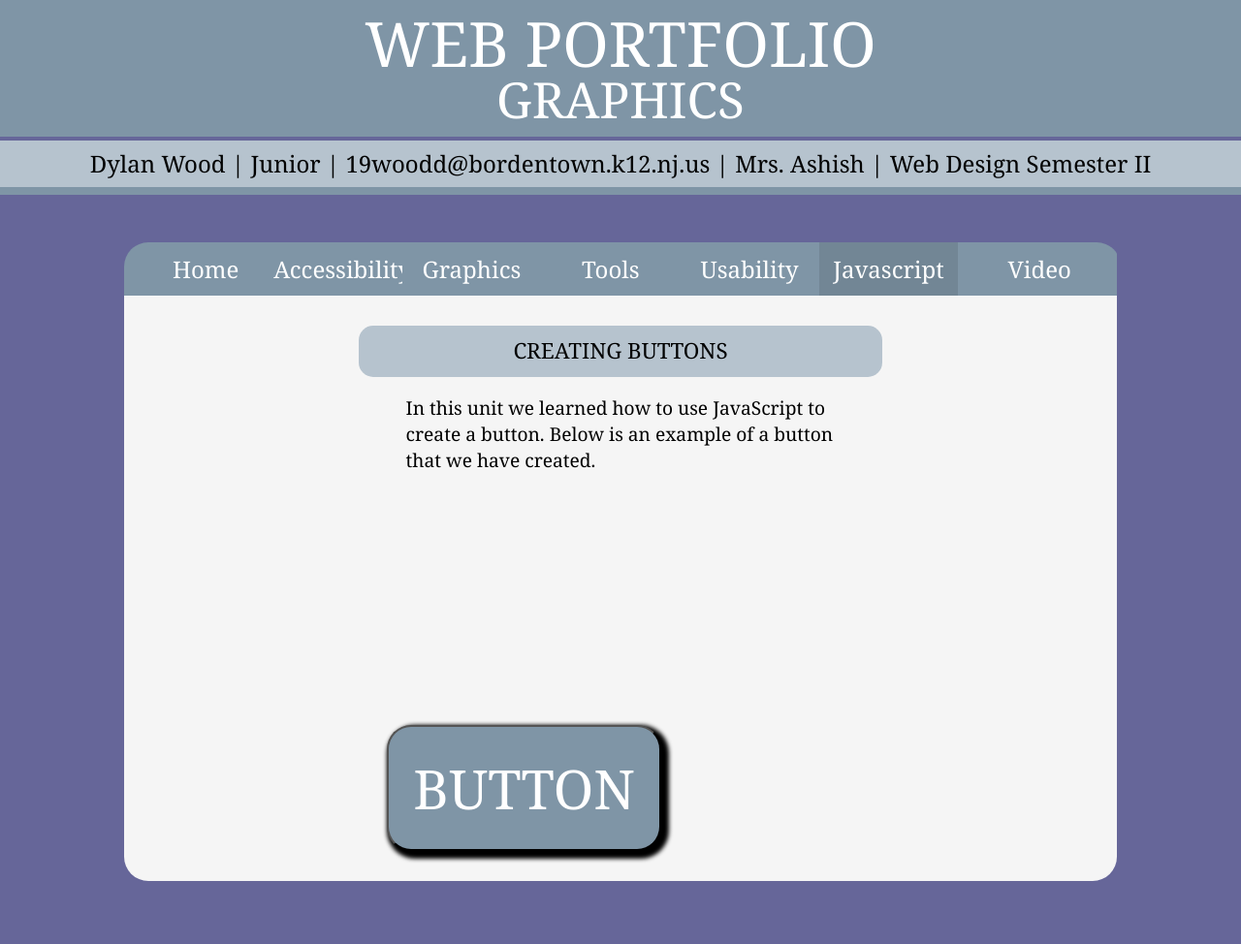
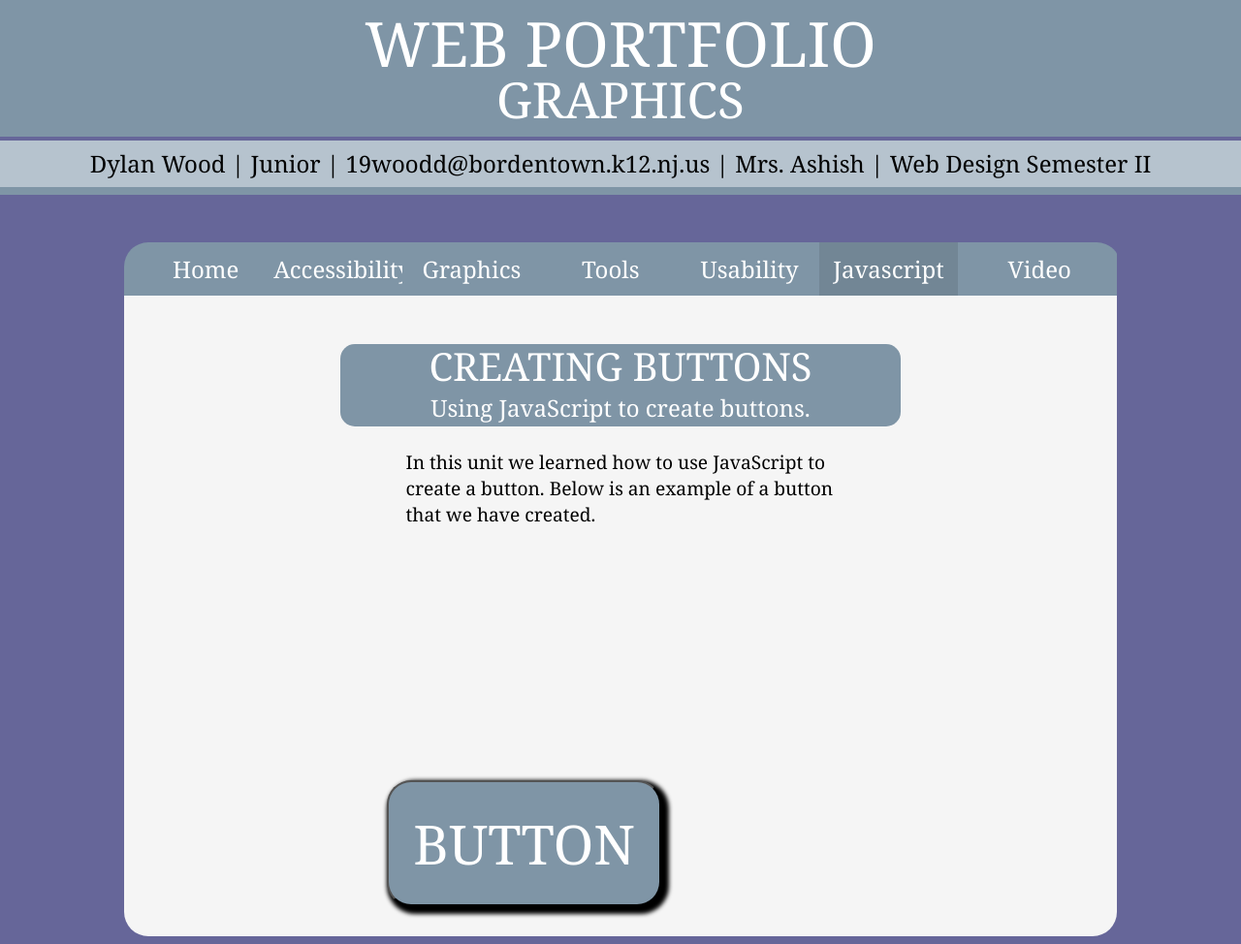
Before and after one commit to 19woodd/baseball, a Jekyll site: the page javascript.html, which Jekyll copies as it is, in a window 1280 px wide and 974 px high. Shown: the whole window at 97% size. Built offline with Jekyll 4.4.1, drawn with Linux system fonts in a browser that asks for light colours.

Commit message:
Add files via upload

```diff
--- a/javascript.html
+++ b/javascript.html
@@ -24,7 +24,7 @@
 <li><a href="video.html" id="righttab">Video</a></li>
 </ul>
 <div class="main">
-<div class="unit">CREATING BUTTONS</div>
+<div class="heading"><div class="head">CREATING BUTTONS</div><p class="overview">Using JavaScript to create buttons.</p></div>
 <p class="reflection">In this unit we learned how to use JavaScript to create a button. Below is an example of a button
 that we have created.</p>
 <button onclick="showAlert()">BUTTON</button>
```
